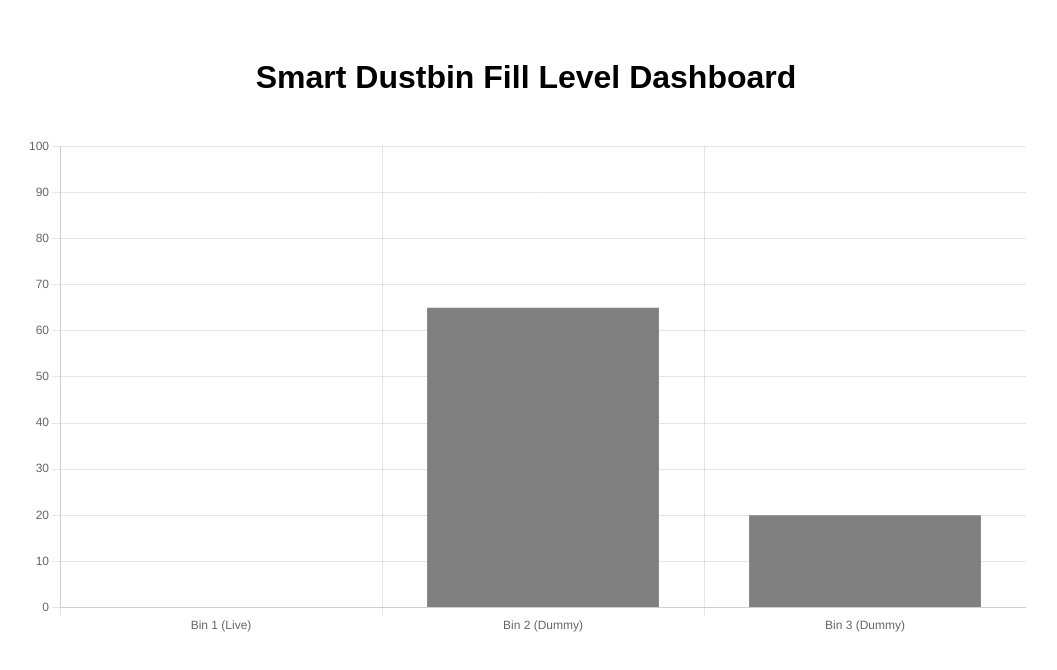
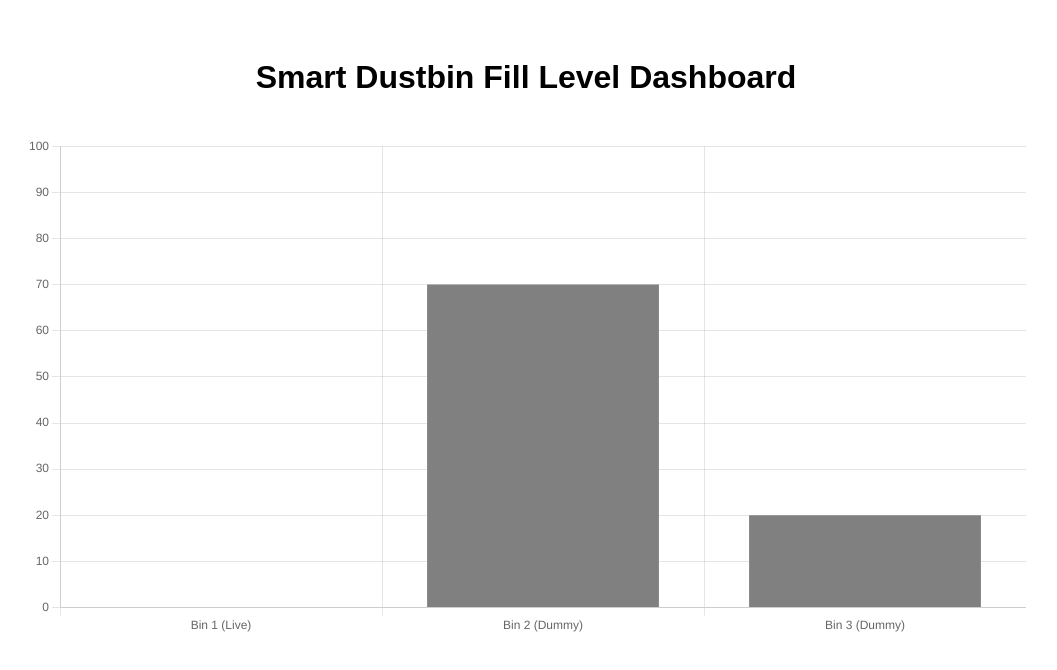
Before and after one commit to E23CSEU1197/SmartDustBin, a website: page index.html in a window 1280 px wide. Shown: the whole page, without its empty margins (114-1171 px from the left). Drawn offline with nearby package versions, Linux system fonts and the light colour scheme; no server answers.

Commit message:
Update index.html

```diff
--- a/index.html
+++ b/index.html
@@ -152,7 +152,7 @@
         labels: ['Bin 1 (Live)', 'Bin 2 (Dummy)', 'Bin 3 (Dummy)'],
         datasets: [{
           label: 'Fill Level (%)',
-          data: [0, 65, 20], // Bin 2 and 3 dummy values
+          data: [0, 70, 20], // Bin 2 and 3 dummy values
           backgroundColor: ['green', 'grey', 'grey']
         }]
       },
```
